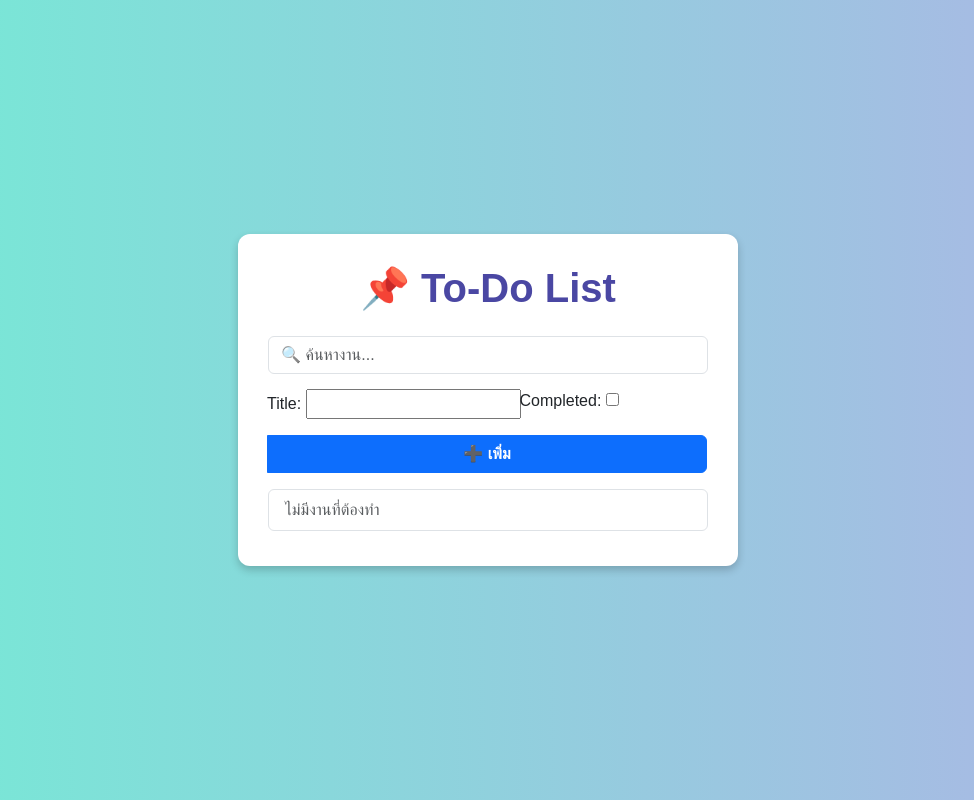
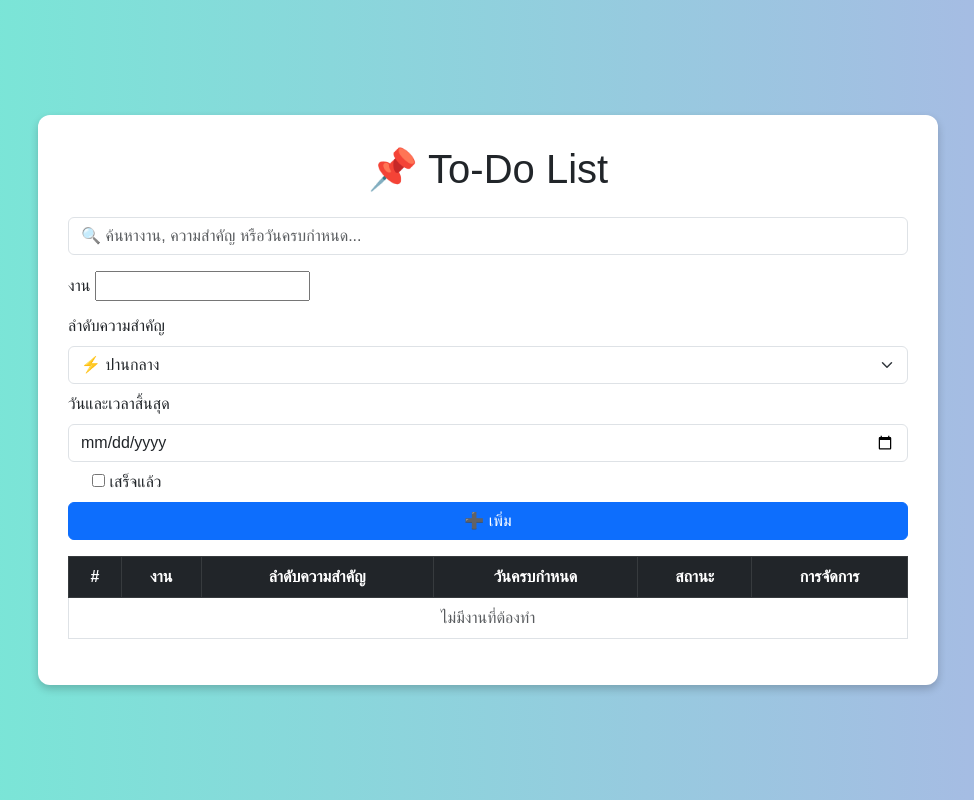
Before and after one commit to Cosser07/mytodolist, a Django app: page / in a window 1280 px wide. Shown: the whole page, without its empty margins (152-1126 px from the left). Run offline with Django 5.2, Linux system fonts and the light colour scheme; data that the repository does not hold is empty.

Commit message:
add due_datetime field to Task model; update forms and views for task management

```diff
--- a/todo/forms.py
+++ b/todo/forms.py
@@ -4,4 +4,8 @@ from .models import Task
 class TaskForm(forms.ModelForm):
     class Meta:
         model = Task
-        fields = ['title', 'completed'] #สร้างฟอร์มสำหรับเพิ่มงานใหม่
+        fields = ['title', 'priority', 'due_datetime', 'completed']  # ✅ เพิ่ม due_datetime
+        widgets = {
+            'priority': forms.Select(choices=Task.PRIORITY_CHOICES, attrs={'class': 'form-select'}),
+            'due_datetime': forms.DateTimeInput(attrs={'type': 'date', 'class': 'form-control'}),  # ✅ DateTime Picker
+        }
--- a/todo/models.py
+++ b/todo/models.py
@@ -1,11 +1,29 @@
 from django.db import models
-
-# Create your models here.
+from django.utils import timezone
 
 class Task(models.Model):
-    title = models.CharField(max_length=200) #ชื่องาน
-    completed = models.BooleanField(default=False) #สถานะงาน
-    created_at = models.DateTimeField(auto_now_add=True) #วันที่สร้างงาน
+    PRIORITY_CHOICES = [
+        ('high', '🔥 สูง'),
+        ('medium', '⚡ ปานกลาง'),
+        ('low', '✅ ต่ำ'),
+    ]
+
+    title = models.CharField(max_length=255)
+    created_at = models.DateTimeField(auto_now_add=True)
+    completed = models.BooleanField(default=False)
+    priority = models.CharField(max_length=10, choices=PRIORITY_CHOICES, default='medium')
+    due_datetime = models.DateTimeField(null=True, blank=True)  # ✅ เพิ่มวันและเวลาสิ้นสุดของงาน
+
+    def is_due_soon(self):
+        if self.due_datetime:
+            time_left = self.due_datetime - timezone.now()
+            return 0 < time_left.total_seconds() <= 259200  # ✅ แจ้งเตือนหากเหลือ <= 3 วัน (259200 วินาที)
+        return False
+
+    def is_overdue(self):
+        if self.due_datetime:
+            return timezone.now() > self.due_datetime  # ✅ ตรวจสอบว่าหมดเวลาหรือยัง
+        return False
 
     def __str__(self):
         return self.title
--- a/todo/templates/todolist/task_list.html
+++ b/todo/templates/todolist/task_list.html
@@ -19,46 +19,15 @@
             border-radius: 12px;
             padding: 30px;
             box-shadow: 0 4px 8px rgba(0, 0, 0, 0.2);
-            max-width: 500px;
+            max-width: 900px;
             width: 100%;
-            transition: 0.3s ease-in-out;
         }
-        .todo-container:hover {
-            transform: scale(1.02);
+        .due-soon {
+            background-color: #ffcccc !important; /* ไฮไลท์สีแดงสำหรับงานที่ใกล้ครบกำหนด */
         }
-        h1 {
-            color: #4a47a3;
-            font-weight: bold;
-        }
-        .btn-custom {
-            width: 100%;
-            font-weight: bold;
-        }
-        .list-group-item {
-            display: flex;
-            justify-content: space-between;
-            align-items: center;
-            transition: 0.3s;
-            flex-wrap: wrap;
-            border-radius: 8px;
-            margin-bottom: 5px;
-        }
-        .list-group-item:hover {
-            background: #f8f9fa;
-            transform: scale(1.02);
-        }
-        .task-info {
-            flex-grow: 1;
-        }
-        .date-badge {
-            font-size: 0.8rem;
-        }
-        .completed {
-            text-decoration: line-through;
-            color: #6c757d;
-        }
-        .search-bar {
-            margin-bottom: 15px;
+        .overdue {
+            background-color: #ff6666 !important; /* ไฮไลท์สีแดงเข้มสำหรับงานที่เลยกำหนด */
+            color: white !important;
         }
     </style>
 </head>
@@ -68,46 +37,102 @@
     <h1 class="text-center mb-4">📌 To-Do List</h1>
 
     <!-- Search Bar -->
-    <input type="text" id="searchTask" class="form-control search-bar" placeholder="🔍 ค้นหางาน..." onkeyup="filterTasks()">
+    <input type="text" id="searchTask" class="form-control search-bar mb-3" placeholder="🔍 ค้นหางาน, ความสำคัญ หรือวันครบกำหนด..." onkeyup="filterTasks()">
 
     <!-- Add Task Form -->
-    <form method="POST" class="input-group mb-3">
+    <form method="POST" class="mb-3">
         {% csrf_token %}
-        {{ form.as_p }}
-        <button type="submit" class="btn btn-primary btn-custom">➕ เพิ่ม</button>
+        <div class="mb-2">
+            <label for="id_title" class="form-label">งาน</label>
+            {{ form.title }}
+        </div>
+        <div class="mb-2">
+            <label for="id_priority" class="form-label">ลำดับความสำคัญ</label>
+            {{ form.priority }}
+        </div>
+        <div class="mb-2">
+            <label for="id_due_datetime" class="form-label">วันและเวลาสิ้นสุด</label>
+            {{ form.due_datetime }}
+        </div>
+        <div class="mb-2 form-check">
+            {{ form.completed }} <label class="form-check-label" for="id_completed">เสร็จแล้ว</label>
+        </div>
+        <button type="submit" class="btn btn-primary w-100">➕ เพิ่ม</button>
     </form>
 
-    <!-- Task List -->
-    <ul class="list-group" id="taskList">
+    <!-- Task Table -->
+    <div class="table-responsive">
+        <table class="table table-hover table-bordered">
+            <thead class="table-dark text-center">
+                <tr>
+                    <th>#</th>
+                    <th>งาน</th>
+                    <th>ลำดับความสำคัญ</th>
+                    <th>วันครบกำหนด</th>
+                    <th>สถานะ</th>
+                    <th>การจัดการ</th>
+                </tr>
+            </thead>
+            <tbody id="taskTable">
                 {% for task in tasks %}
-        <li class="list-group-item {% if task.completed %}completed{% endif %}">
-            <div class="task-info">
-                <span>{{ task.title }}</span><br>
-                <span class="badge bg-secondary date-badge">📅 {{ task.created_at|date:"d M Y, H:i" }}</span>
-            </div>
-            <div>
+                <tr class="{% if task.is_due_soon and not task.completed %} due-soon {% endif %}">
+                    <td class="text-center">{{ forloop.counter }}</td>
+                    <td>{{ task.title }}</td>
+                    <td class="text-center">
+                        {% if task.priority == 'high' %}
+                            <span class="badge bg-danger">🔥 สูง</span>
+                        {% elif task.priority == 'medium' %}
+                            <span class="badge bg-warning text-dark">⚡ ปานกลาง</span>
+                        {% else %}
+                            <span class="badge bg-success">✅ ต่ำ</span>
+                        {% endif %}
+                    </td>
+                    <td class="text-center">
+                        {% if task.due_datetime %}
+                            📅 {{ task.due_datetime|date:"d M Y, H:i" }}
+                        {% else %}
+                            <span class="text-muted">- ไม่กำหนด -</span>
+                        {% endif %}
+                    </td>
+                    <td class="text-center">
+                        {% if task.completed %}
+                            <span class="badge bg-success">✔️ เสร็จสิ้น</span>
+                        {% else %}
+                            <span class="badge bg-warning text-dark">⏳ กำลังทำ</span>
+                        {% endif %}
+                    </td>
+                    <td class="text-center">
                         {% if not task.completed %}
                         <a href="{% url 'task_complete' task.id %}" class="btn btn-success btn-sm">✔️ เสร็จสิ้น</a>
                         {% endif %}
                         <a href="{% url 'task_update' task.id %}" class="btn btn-warning btn-sm">✏️ แก้ไข</a>
                         <a href="{% url 'task_delete' task.id %}" class="btn btn-danger btn-sm">🗑 ลบ</a>
+                    </td>
+                </tr>
+                {% empty %}
+                <tr>
+                    <td colspan="6" class="text-center text-muted">ไม่มีงานที่ต้องทำ</td>
+                </tr>
+                {% endfor %}
+            </tbody>
+        </table>
     </div>
-        </li>
-        {% empty %}
-        <li class="list-group-item text-center text-muted">ไม่มีงานที่ต้องทำ</li>
-        {% endfor %}
-    </ul>
 </div>
 
 <script>
     // ฟังก์ชันสำหรับค้นหางานใน To-Do List
     function filterTasks() {
         let input = document.getElementById('searchTask').value.toLowerCase();
-        let tasks = document.getElementById('taskList').getElementsByTagName('li');
+        let tasks = document.getElementById('taskTable').getElementsByTagName('tr');
 
-        for (let i = 0; i < tasks.length; i++) {
-            let taskText = tasks[i].getElementsByTagName("span")[0].innerText.toLowerCase();
-            if (taskText.includes(input)) {
+        for (let i = 1; i < tasks.length; i++) { // ข้ามหัวตาราง
+            let taskText = tasks[i].getElementsByTagName("td")[1]?.innerText.toLowerCase();
+            let priorityText = tasks[i].getElementsByTagName("td")[2]?.innerText.toLowerCase();
+            let dueDateText = tasks[i].getElementsByTagName("td")[3]?.innerText.toLowerCase();
+
+            if ((taskText && taskText.includes(input)) ||
+                (priorityText && priorityText.includes(input)) ||
+                (dueDateText && dueDateText.includes(input))) {
                 tasks[i].style.display = "";
             } else {
                 tasks[i].style.display = "none";
--- a/todo/views.py
+++ b/todo/views.py
@@ -2,20 +2,19 @@ from django.shortcuts import render,redirect,get_object_or_404
 from django.http import HttpResponse
 from .models import Task
 from .forms import TaskForm
+from django.utils import timezone
 
-
-# Create your views here.
 
 #อ่านและเพิ่มงาน
 def task_list(request):
-    tasks = Task.objects.all().order_by('-created_at')
+    tasks = Task.objects.all().order_by('due_datetime','-created_at')
     form = TaskForm()
     if request.method == 'POST':
         form = TaskForm(request.POST)
         if form.is_valid():
             form.save()
             return redirect('task_list')
-    return render(request, 'todolist/task_list.html', {'tasks': tasks, 'form': form})
+    return render(request, 'todolist/task_list.html', {'tasks': tasks, 'form': form,'today': timezone.now().date()})
 
 #อัปเดตงาน
 def task_update(request, task_id):
```
Also changed, not shown: db.sqlite3, todo/migrations/0002_task_priority_alter_task_title.py (added), todo/migrations/0003_task_due_date.py (added), todo/migrations/0004_remove_task_due_date_task_due_datetime.py (added). Lines whose indentation alone changed are shown as unchanged.
